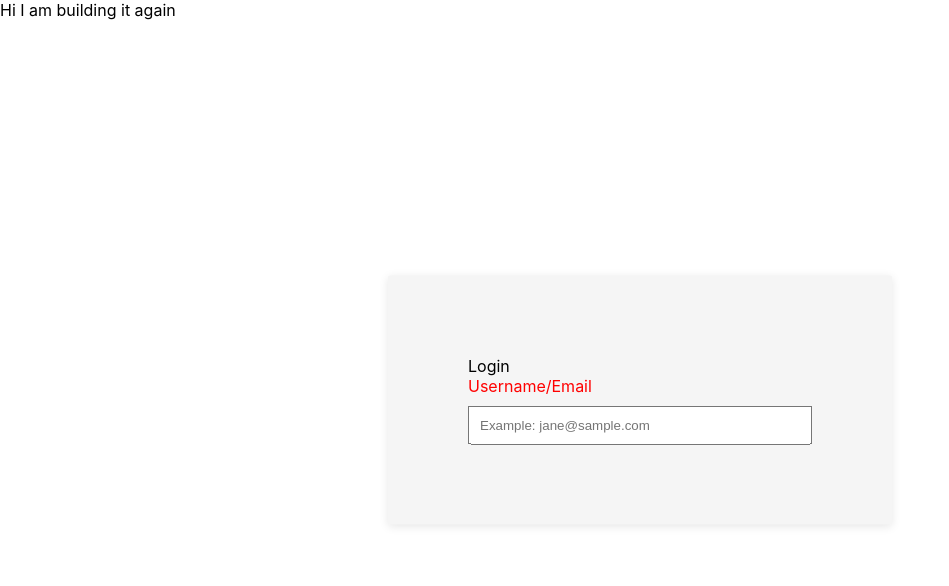
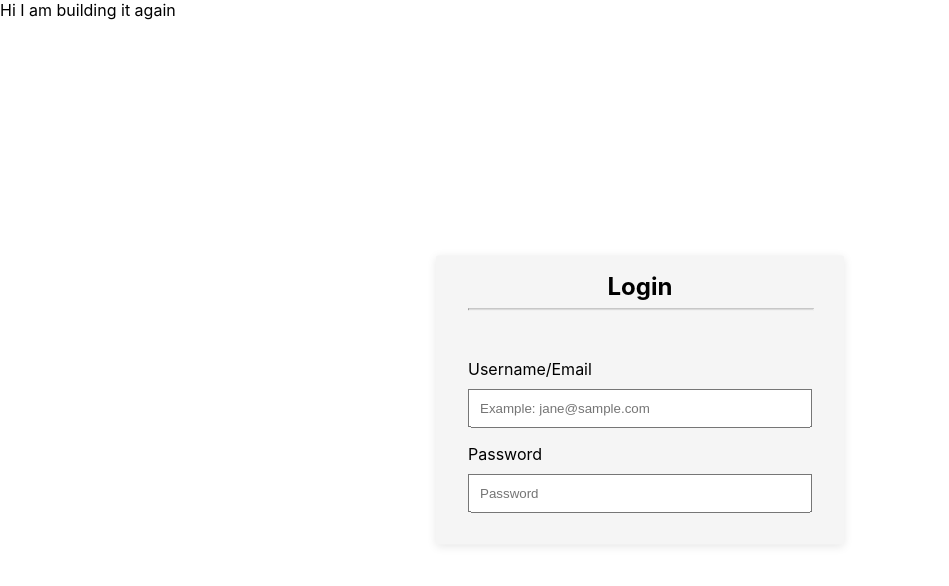
Before and after one commit to CodeWithDipankar/Grocery-Mangement-System, a React (Create React App) app in the folder UI/grocery/: page / in a window 1280 px wide. Shown: the top 586 px of the page, without its empty margins (0-949 px from the left). Built offline with nearby package versions, Linux system fonts and the light colour scheme.

Commit message:
login box

```diff
--- a/UI/grocery/src/login.css
+++ b/UI/grocery/src/login.css
@@ -10,21 +10,31 @@ body {
     left: 50%;
     transform: translate(-50%, -50%);
     flex-direction: column;
-    justify-content: center;
+    /* justify-content: center;  */
     max-width: 50rem;
     /* border: 1px solid black; */
-    padding: 5rem;
+    padding: 1rem 2rem;
     box-shadow: 0 2px 10px rgba(0, 0, 0, 0.1);
     border-radius: 2px;
 }
 
+hr{
+    width: 100%;
+}
+
 .container-header{
-    align-items: center;
-    justify-content: center;
+    /* margin-top: rem; */
+    text-align: center;
+    font-size: 1.5rem;
+    font-weight: bold;
+}
+
+.container-body{
+    margin-top: 3rem;
 }
 
 #container-label{
-    color: red;
+    /* margin-top: 1rem; */
 }
 
 #container-input {
@@ -32,4 +42,5 @@ body {
     margin-top: 10px;
     padding: 10px;
     width: 20rem;
+    margin-bottom: 1rem;
 }
--- a/UI/grocery/src/login.jsx
+++ b/UI/grocery/src/login.jsx
@@ -6,10 +6,12 @@ function Login(){
 
         <div class = "container">
             <div class = "container-header"> Login </div>
+            <hr />
             <div class = "container-body">
                 <label htmlFor="email" id = "container-label"> Username/Email </label>
-                {/* <span id="user-email-hint" class="input-hint"></span> */}
                 <input type="text" id = "container-input" placeholder="Example: jane@sample.com" />
+                <label htmlFor="password" id = "container-label"> Password </label>
+                <input type="password" id = "container-input" placeholder="Password" />
             </div>
         </div>
 
```
